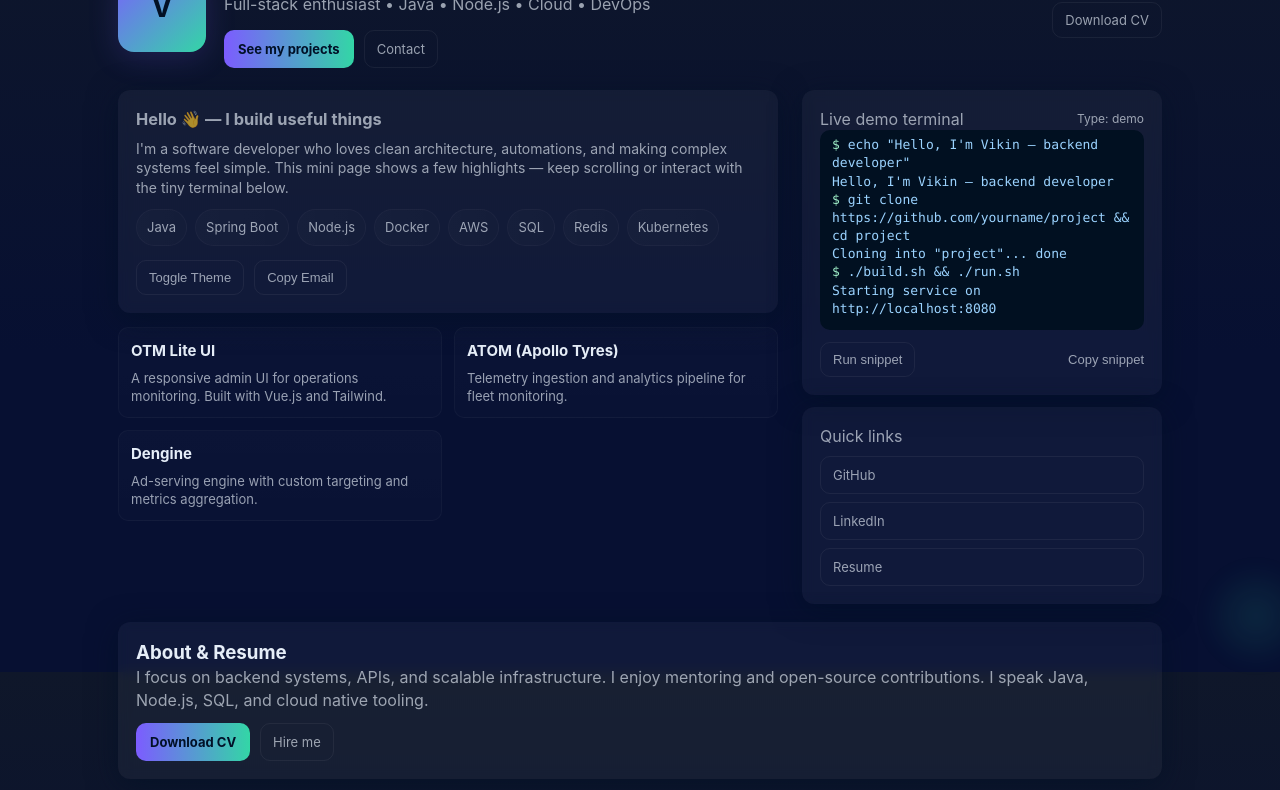
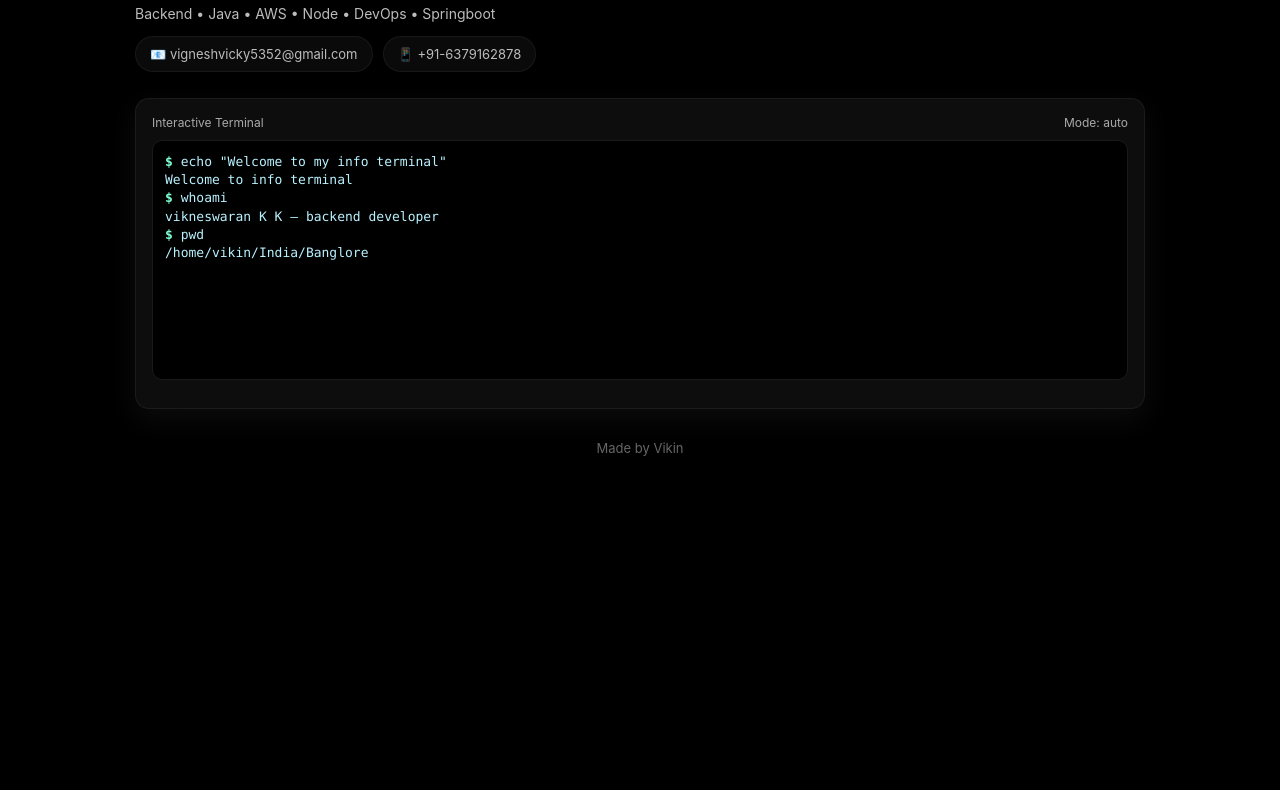
Before and after one commit to Vikin-5352/profile-website, a plain HTML site: page index.html in a window 1280 px wide. Shown: the part 128-918 px from the top of the page. After the commit the page ends 840 px from the top, so only its background shows below. Drawn offline with Linux system fonts and the light colour scheme.

Commit message:
updating the profile

```diff
--- a/index.html
+++ b/index.html
@@ -4,242 +4,194 @@
   <meta charset="utf-8" />
   <meta name="viewport" content="width=device-width,initial-scale=1" />
   <title>Vikin — Software Developer</title>
-  <meta name="description" content="Hi, I'm Vikin — full-stack developer. Welcome to my fun intro page!" />
+  <meta name="description" content="Hi, I'm Vikin — full-stack developer. Welcome to my intro page!" />
+
   <style>
-    /* Reset-ish */
     *{box-sizing:border-box;margin:0;padding:0}
     html,body{height:100%}
-    body{font-family:Inter,Segoe UI,Roboto,system-ui,Arial;background:linear-gradient(180deg,#0f172a 0%,#071032 60%);color:#e6eef8;line-height:1.4}
+    body{
+      font-family:Inter,Segoe UI,Roboto,Arial;
+      background:#000;
+      color:#fff;
+      line-height:1.4;
+    }
 
     :root{
-      --accent:#7c5cff;
-      --muted:rgba(230,238,248,.65);
-      --card:rgba(255,255,255,0.04);
-      --glass:linear-gradient(180deg, rgba(255,255,255,0.03), rgba(255,255,255,0.01));
+      --nike-white:#ffffff;
+      --nike-grey:#bcbcbc;
+      --nike-black:#000000;
+      --nike-accent:#e6e6e6;
+      --glass:rgba(255,255,255,0.06);
     }
 
-    .wrap{max-width:1100px;margin:48px auto;padding:28px}
+    .wrap{max-width:1050px;margin:40px auto;padding:20px}
 
-    header{display:flex;gap:18px;align-items:center}
-    .avatar{width:88px;height:88px;border-radius:16px;background:linear-gradient(135deg,var(--accent),#33d6a6);display:flex;align-items:center;justify-content:center;font-weight:700;color:#021025;font-size:28px;box-shadow:0 6px 30px rgba(124,92,255,.18)}
+    header{display:flex;align-items:center;justify-content:space-between}
 
-    .intro{flex:1}
-    .name{font-size:28px;font-weight:800;letter-spacing:-0.6px}
-    .role{color:var(--muted);margin-top:6px}
+    .intro .name{font-size:32px;font-weight:900;letter-spacing:-0.5px}
+    .intro .role{margin-top:4px;color:var(--nike-grey);font-size:14px}
 
-    .hero{display:grid;grid-template-columns:1fr 360px;gap:24px;margin-top:22px}
+    .contact-box{
+      margin-top:12px;
+      display:flex;
+      gap:10px;
+      flex-wrap:wrap;
+    }
+    .chip{
+      padding:8px 14px;
+      border-radius:999px;
+      border:1px solid var(--glass);
+      font-size:13px;
+      background:rgba(255,255,255,0.04);
+      color:var(--nike-grey);
+    }
 
-    .card{background:var(--card);border-radius:12px;padding:18px;backdrop-filter: blur(6px);box-shadow:0 6px 30px rgba(2,16,37,.6)}
+    .terminal-card{
+      margin-top:26px;
+      background:rgba(255,255,255,0.05);
+      border:1px solid rgba(255,255,255,0.06);
+      border-radius:14px;
+      padding:16px;
+      backdrop-filter:blur(6px);
+      box-shadow:0 10px 30px rgba(255,255,255,0.05);
+    }
 
-    .about{font-size:14px;color:var(--muted)}
+    .term{
+      background:#000;
+      border-radius:10px;
+      padding:12px;
+      color:#b8f2ff;
+      font-family:ui-monospace, Menlo, monospace;
+      font-size:13px;
+      height:240px;
+      overflow:auto;
+      border:1px solid #1a1a1a;
+    }
+    .prompt{color:#7fffd4;font-weight:600}
+    .line{opacity:0;transform:translateY(6px);animation:slideIn .45s forwards}
 
-    .actions{display:flex;gap:10px;margin-top:14px}
-    .btn{background:linear-gradient(90deg,var(--accent),#33d6a6);padding:10px 14px;border-radius:10px;color:#011027;font-weight:700;text-decoration:none;font-size:13px}
-    .ghost{background:transparent;border:1px solid rgba(255,255,255,0.06);color:var(--muted);padding:9px 12px;border-radius:10px;text-decoration:none;font-size:13px}
-
-    /* terminal */
-    .term{background:#011021;border-radius:10px;padding:12px;font-family:ui-monospace,SFMono-Regular,Menlo,monospace;color:#9bd3ff;font-size:13px;height:200px;overflow:auto}
-    .term .line{opacity:0;transform:translateY(6px);animation:slideIn .45s forwards}
-    .term .prompt{color:#a0f0c9}
     @keyframes slideIn{to{opacity:1;transform:none}}
 
-    /* skills */
-    .skills{display:flex;flex-wrap:wrap;gap:8px;margin-top:12px}
-    .chip{background:linear-gradient(90deg,rgba(255,255,255,0.02),rgba(255,255,255,0.01));padding:8px 10px;border-radius:999px;font-size:13px;color:var(--muted);border:1px solid rgba(255,255,255,0.03)}
+    .btn{
+      margin-top:12px;
+      padding:10px 14px;
+      background:#fff;
+      color:#000;
+      border-radius:8px;
+      font-weight:700;
+      text-decoration:none;
+      font-size:13px;
+      display:inline-block;
+    }
 
-    /* projects */
-    .projects{margin-top:22px;display:grid;grid-template-columns:repeat(auto-fill,minmax(220px,1fr));gap:12px}
-    .project{padding:12px;border-radius:10px;background:linear-gradient(180deg, rgba(255,255,255,0.02), rgba(255,255,255,0.01));border:1px solid rgba(255,255,255,0.03)}
-    .project h4{font-size:15px;margin-bottom:8px}
-    .project p{font-size:13px;color:var(--muted)}
+    .ghost{
+      background:transparent;
+      padding:10px 14px;
+      border-radius:8px;
+      border:1px solid rgba(255,255,255,0.2);
+      color:#fff;
+      text-decoration:none;
+      font-size:13px;
+    }
 
-    footer{margin-top:28px;display:flex;justify-content:space-between;align-items:center;color:var(--muted);font-size:13px}
-
-    /* little floating shapes */
-    .float-shape{position:fixed;pointer-events:none;filter:blur(10px);opacity:.12}
-    .f1{width:220px;height:220px;border-radius:36px;background:radial-gradient(circle at 30% 20%, #7c5cff, transparent 40%);left:-60px;top:-60px}
-    .f2{width:160px;height:160px;border-radius:32px;background:radial-gradient(circle at 60% 40%, #33d6a6, transparent 40%);right:-40px;bottom:-40px}
-
-    /* responsive */
-    @media (max-width:920px){.hero{grid-template-columns:1fr}.term{height:160px}}
-
-    /* small utilities */
-    .muted{color:var(--muted)}
-    .center{display:flex;align-items:center;justify-content:center}
-
-    /* copy button */
-    .copy{background:transparent;border:0;color:var(--muted);cursor:pointer;font-size:13px}
-
+    footer{
+      margin-top:30px;
+      text-align:center;
+      color:#666;
+      font-size:13px;
+    }
   </style>
 </head>
+
 <body>
-  <div class="float-shape f1"></div>
-  <div class="float-shape f2"></div>
-
   <main class="wrap">
     <header>
-      <div class="avatar">V</div>
       <div class="intro">
         <div class="name">Vikin — Software Developer</div>
-        <div class="role">Full-stack enthusiast • Java • Node.js • Cloud • DevOps</div>
-        <div class="actions">
-          <a class="btn" href="#projects">See my projects</a>
-          <a class="ghost" href="mailto:you@example.com">Contact</a>
+        <div class="role">Frontend • React • Typescript • JavaScript</div>
+        <div class="role">Backend • Java • AWS • Node • DevOps • Springboot</div>
+
+        <div class="contact-box">
+          <div class="chip" id="emailChip">📧 vigneshvicky5352@gmail.com</div>
+          <div class="chip" id="phoneChip">📱 +91-6379162878</div>
         </div>
-      </div>
-      <div style="text-align:right">
-        <div class="muted" style="font-size:12px">Available for freelance</div>
-        <div style="margin-top:6px"><a class="ghost" href="#resume">Download CV</a></div>
       </div>
     </header>
 
-    <section class="hero">
-      <div>
-        <div class="card about">
-          <h3 style="margin-bottom:8px">Hello 👋 — I build useful things</h3>
-          <p>I'm a software developer who loves clean architecture, automations, and making complex systems feel simple. This mini page shows a few highlights — keep scrolling or interact with the tiny terminal below.</p>
-
-          <div class="skills">
-            <div class="chip">Java</div>
-            <div class="chip">Spring Boot</div>
-            <div class="chip">Node.js</div>
-            <div class="chip">Docker</div>
-            <div class="chip">AWS</div>
-            <div class="chip">SQL</div>
-            <div class="chip">Redis</div>
-            <div class="chip">Kubernetes</div>
-          </div>
-
-          <div style="margin-top:14px;display:flex;gap:10px;align-items:center">
-            <button class="ghost" id="themeToggle">Toggle Theme</button>
-            <button class="ghost" id="copyEmail">Copy Email</button>
-          </div>
-        </div>
-
-        <div id="projects" class="projects" style="margin-top:14px">
-          <div class="project">
-            <h4>OTM Lite UI</h4>
-            <p class="muted">A responsive admin UI for operations monitoring. Built with Vue.js and Tailwind.</p>
-          </div>
-          <div class="project">
-            <h4>ATOM (Apollo Tyres)</h4>
-            <p class="muted">Telemetry ingestion and analytics pipeline for fleet monitoring.</p>
-          </div>
-          <div class="project">
-            <h4>Dengine</h4>
-            <p class="muted">Ad-serving engine with custom targeting and metrics aggregation.</p>
-          </div>
-        </div>
+    <section class="terminal-card">
+      <div style="display:flex;justify-content:space-between;align-items:center;margin-bottom:8px;color:#aaa;font-size:12px">
+        <span>Interactive Terminal</span>
+        <span>Mode: auto</span>
       </div>
 
-      <aside>
-        <div class="card">
-          <div style="display:flex;justify-content:space-between;align-items:center">
-            <div class="muted">Live demo terminal</div>
-            <div class="muted" style="font-size:12px">Type: <span id="cmdMode">auto</span></div>
-          </div>
-          <div id="term" class="term" aria-live="polite"></div>
+      <div id="term" class="term"></div>
 
-          <div style="margin-top:12px;display:flex;gap:8px;justify-content:space-between">
-            <button class="ghost" id="runSnippet">Run snippet</button>
-            <button class="copy" id="copySnippet">Copy snippet</button>
-          </div>
-
-          <template id="snippet">
-            <code>curl -s https://api.ipify.org && echo "\nHello from Vikin!"</code>
-          </template>
-        </div>
-
-        <div class="card" style="margin-top:12px">
-          <div class="muted">Quick links</div>
-          <div style="margin-top:8px;display:flex;flex-direction:column;gap:8px">
-            <a class="ghost" href="https://github.com/" target="_blank">GitHub</a>
-            <a class="ghost" href="https://linkedin.com/" target="_blank">LinkedIn</a>
-            <a class="ghost" href="#resume">Resume</a>
-          </div>
-        </div>
-      </aside>
-    </section>
-
-    <section style="margin-top:18px">
-      <div class="card">
-        <h3 id="resume">About & Resume</h3>
-        <p class="muted">I focus on backend systems, APIs, and scalable infrastructure. I enjoy mentoring and open-source contributions. I speak Java, Node.js, SQL, and cloud native tooling.</p>
-        <div style="margin-top:12px;display:flex;gap:10px">
-          <a class="btn" href="#contact" onclick="alert('Pretend download started :-)')">Download CV</a>
-          <a class="ghost" href="#contact">Hire me</a>
-        </div>
+      <div style="margin-top:12px;display:flex;gap:10px">
       </div>
     </section>
 
-    <footer>
-      <div>Made with ❤️ by <strong>Vikin</strong></div>
-      <div class="muted">Small interactive resume • Built for fun</div>
-    </footer>
+    <footer>Made by Vikin</footer>
   </main>
 
   <script>
-    // Terminal demo lines (appear sequentially)
     const term = document.getElementById('term');
+
     const lines = [
-      {t:'prompt', s:'$ echo "Hello, I\'m Vikin — backend developer"'},
-      {t:'out', s:'Hello, I\'m Vikin — backend developer'},
-      {t:'prompt', s:'$ git clone https://github.com/yourname/project && cd project'},
-      {t:'out', s:'Cloning into \"project\"... done'},
-      {t:'prompt', s:'$ ./build.sh && ./run.sh'},
-      {t:'out', s:'Starting service on http://localhost:8080'},
+      {s:'$ echo "Welcome to my info terminal"'},
+      {s:'Welcome to info terminal'},
+      {s:'$ whoami'},
+      {s:'vikneswaran K K — backend developer'},
+      {s:'$ pwd'},
+      {s:'/home/vikin/India/Banglore'},
+    //   {s:'$ cat ~/.skills'},
+    //   {s:'Languages: Java, JavaScript, TypeScript, SQL'},
+    //   {s:'Backend: Spring Boot, Node.js, Express'},
+    //   {s:'Frontend: React, Vue.js'},
+    //   {s:'Databases: Postgres, MongoDB, Oracle, Redis'},
+    //   {s:'Cloud: AWS (ECS, S3, ALB, Lambda, IAM)'},
+    //   {s:'DevOps: Docker, Jenkins, Terraform'},
+
     ];
 
-    function pushLine(txt, delay=0, cls='line'){
+    function pushLine(txt, delay=0){
       const el = document.createElement('div');
-      el.className = cls;
+      el.className = 'line';
       if(txt.startsWith('$')){
         el.innerHTML = '<span class="prompt">$</span> '+txt.slice(1);
       } else el.textContent = txt;
+
       setTimeout(()=>{
         term.appendChild(el);
         term.scrollTop = term.scrollHeight;
       }, delay);
     }
 
-    // auto-play lines with small delay
-    lines.forEach((l,i)=>{
-      pushLine(l.s, 350 + i*650);
-    });
+    lines.forEach((l,i)=>pushLine(l.s, 300 + i*700));
 
-    // buttons
+    // Snippet
     document.getElementById('runSnippet').addEventListener('click', ()=>{
       const snippet = document.getElementById('snippet').textContent.trim();
       pushLine('$ '+snippet, 0);
-      pushLine('Output: (demo) 203.0.113.45', 200);
+      pushLine('that how it works', 200);
     });
 
     document.getElementById('copySnippet').addEventListener('click', async ()=>{
       const text = document.getElementById('snippet').textContent.trim();
       await navigator.clipboard.writeText(text);
-      alert('Snippet copied to clipboard');
+      alert('Snippet copied!');
     });
 
-    document.getElementById('copyEmail').addEventListener('click', async ()=>{
-      await navigator.clipboard.writeText('you@example.com');
+    // Copy contact info
+    document.getElementById('emailChip').addEventListener('click', async ()=>{
+      await navigator.clipboard.writeText('vigneshvicky5352@gmail.com');
       alert('Email copied');
     });
 
-    // small theme toggle (switch to light-ish)
-    document.getElementById('themeToggle').addEventListener('click', ()=>{
-      if(document.body.style.background.includes('#0f172a')){
-        document.body.style.background = 'linear-gradient(180deg,#f7f9ff,#eef2ff)';
-        document.body.style.color = '#021025';
-      } else {
-        document.body.style.background = 'linear-gradient(180deg,#0f172a 0%,#071032 60%)';
-        document.body.style.color = '#e6eef8';
-      }
+    document.getElementById('phoneChip').addEventListener('click', async ()=>{
+      await navigator.clipboard.writeText('+91-6379162878');
+      alert('Phone copied');
     });
 
-    // copy email fallback for older browsers
-    // small accessibility: announce mode
-    const cmdMode = document.getElementById('cmdMode');
-    cmdMode.textContent = 'demo';
   </script>
 </body>
 </html>
```
